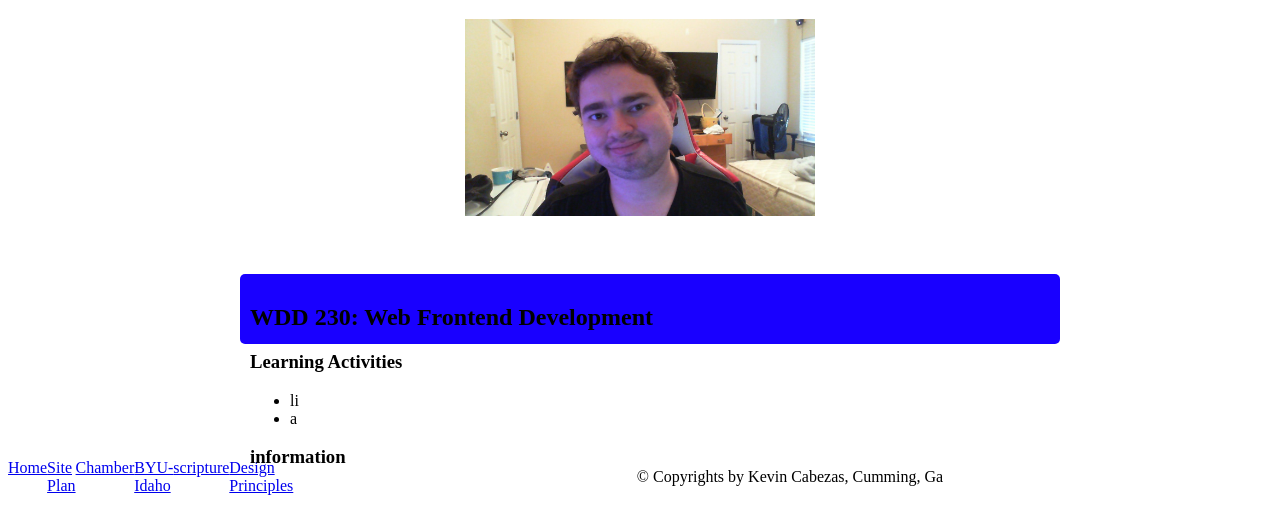
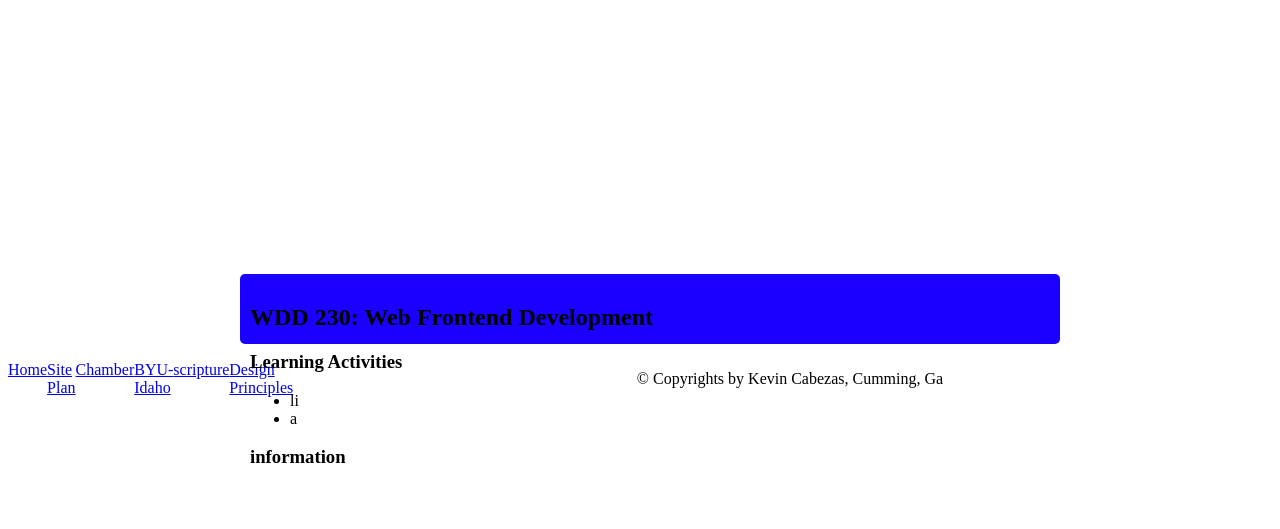
Before and after one commit to KevinC12343/wdd230, a plain HTML site: page index.html in a window 1280 px wide. Shown: the part 101-630 px from the top of the page. Drawn offline with Linux system fonts and the light colour scheme.

```diff
--- a/index.html
+++ b/index.html
@@ -11,8 +11,6 @@
 <body>
     <header>
         <h1>Kevin Cabezas</h1>
-        <img src="images/WIN_20240427_19_05_27_Pro.jpg">
-
     </header>
     <nav>
         <a href="*">Home</a>
```
